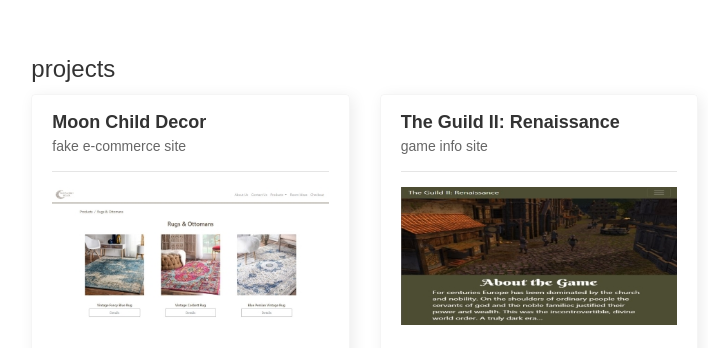
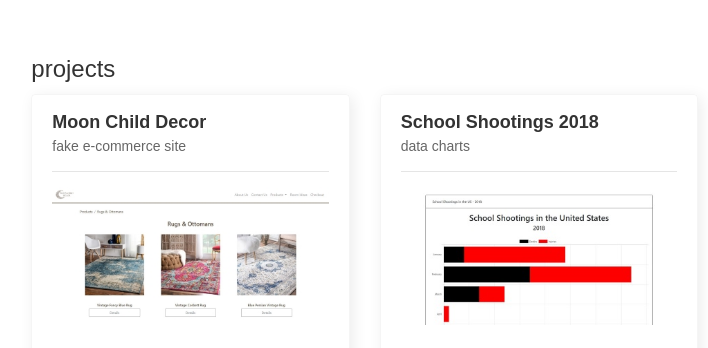
Before and after one commit to npellow/npellow.github.io, a plain HTML site: page index.html in a window 1280 px wide. Shown: the part 1153-1501 px from the top of the page, without its empty margins (542-1250 px from the left). Drawn offline with nearby package versions, Linux system fonts and the light colour scheme.

Commit message:
Update index.html

```diff
--- a/index.html
+++ b/index.html
@@ -88,6 +88,30 @@
                                             <div class="ticket-description text-center">
                                                 <p><img src="images/moonChildDecor.JPG" alt="Moon Child Decor" class="img-responsive center-block"><br>
                                                     Made with Bootstrap 4, JavaScript, jQuery <br><a href="https://npellow.github.io/project/index.html" target="_blank">
+                                                    <i class="fa fa-eye fa-2x" alt="Check it out!"></i></a>
+                                                </p>
+                                            </div>
+
+                                        </div>
+                                    </div>
+				<div class="col-md-6">
+                                        <div class="ticketBox">
+
+                                            <div class="row">
+                                                <div class="col-xs-12">
+                                                <div class="ticket-name">
+                                                    School Shootings 2018
+                                                    <span>data charts</span>
+                                                </div>
+                                            </div>
+
+
+                                            </div>
+
+
+                                            <div class="ticket-description text-center">
+                                                <p><img src="images/schoolShootings.JPG" alt="School Shootings 2018" class="img-responsive center-block"><br>
+                                                    Made with Bootstrap 4, JavaScript, Chart.js <br><a href="https://npellow.github.io/school-attacks/school-shootings-2018.html" target="_blank">
                                                     <i class="fa fa-eye fa-2x" alt="Check it out!"></i></a>
                                                 </p>
                                             </div>
```
